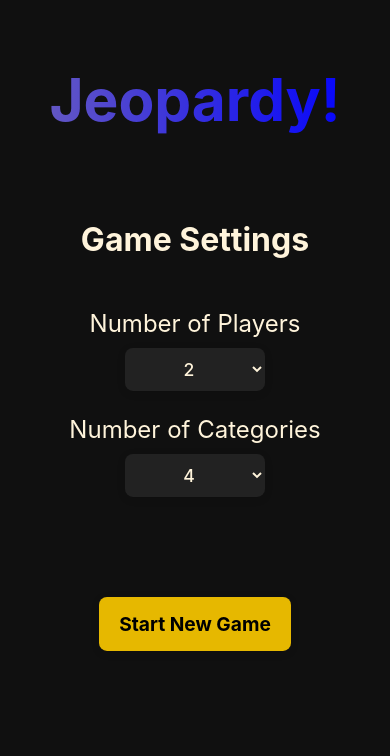
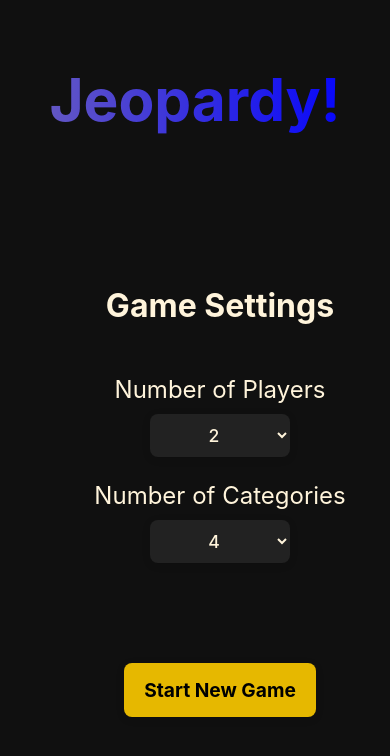
Before and after one commit to lsanch78/jeopardy, a Vue app: page / in a window 390 px wide. Shown: the top 756 px of the page. Built offline with nearby package versions, Linux system fonts and the light colour scheme.

Commit message:
implemented mobile design, ready for testing

```diff
--- a/src/App.css
+++ b/src/App.css
@@ -58,7 +58,6 @@
     background: linear-gradient(270deg, blue, var(--color-yellow-light), var(--color-blueviolet), var(--color-yellow-bright), var(--color-yellow-light), var(--color-yellow));
     background-size: 1200% 1200%;
     -webkit-background-clip: text;
-    background-clip: text;
     animation: shimmer 10s linear infinite;
 }
 
@@ -76,10 +75,7 @@
 
 #game-settings-wrapper {
     font-weight: bold;
-    top: 50%;
-    left: 50%;
-    transform: translate(-50%, -50%);
-    position: absolute;
+    margin-top: 2.5rem;
     padding: 45px;
     display: flex;
     flex-direction: column;
--- a/src/assets/main.css
+++ b/src/assets/main.css
@@ -15,11 +15,11 @@
 }
 
 .cell h1 {
-    font-size: clamp(3rem, 2vw, 3rem);
+    font-size: clamp(1rem, 3vw, 3rem);
 }
 
 .cell h5 {
-    font-size: clamp(1.8rem, 2vw, 3rem);
+    font-size: clamp(0.5rem, 1vw, 3rem);
 }
 
 
@@ -28,7 +28,7 @@
     padding: 15px;
     background-color: var(--color-blueviolet-dark);
     color: var(--color-yellow);
-    font-size: 1.3rem;
+    font-size: clamp(0.5rem, 2.5vw, 1.3rem);
     margin: 5px;
     height: 40px;
     flex: 1 1 auto;
@@ -48,7 +48,7 @@
     padding: 10px;
     background-color: var(--color-blueviolet);
     color: var(--color-white);
-    font-size: 1.3rem;
+    font-size: clamp(0.5rem, 2.5vw, 1.3rem);
     text-align: center;
     justify-content: center;
     border-radius: 15px;
```
